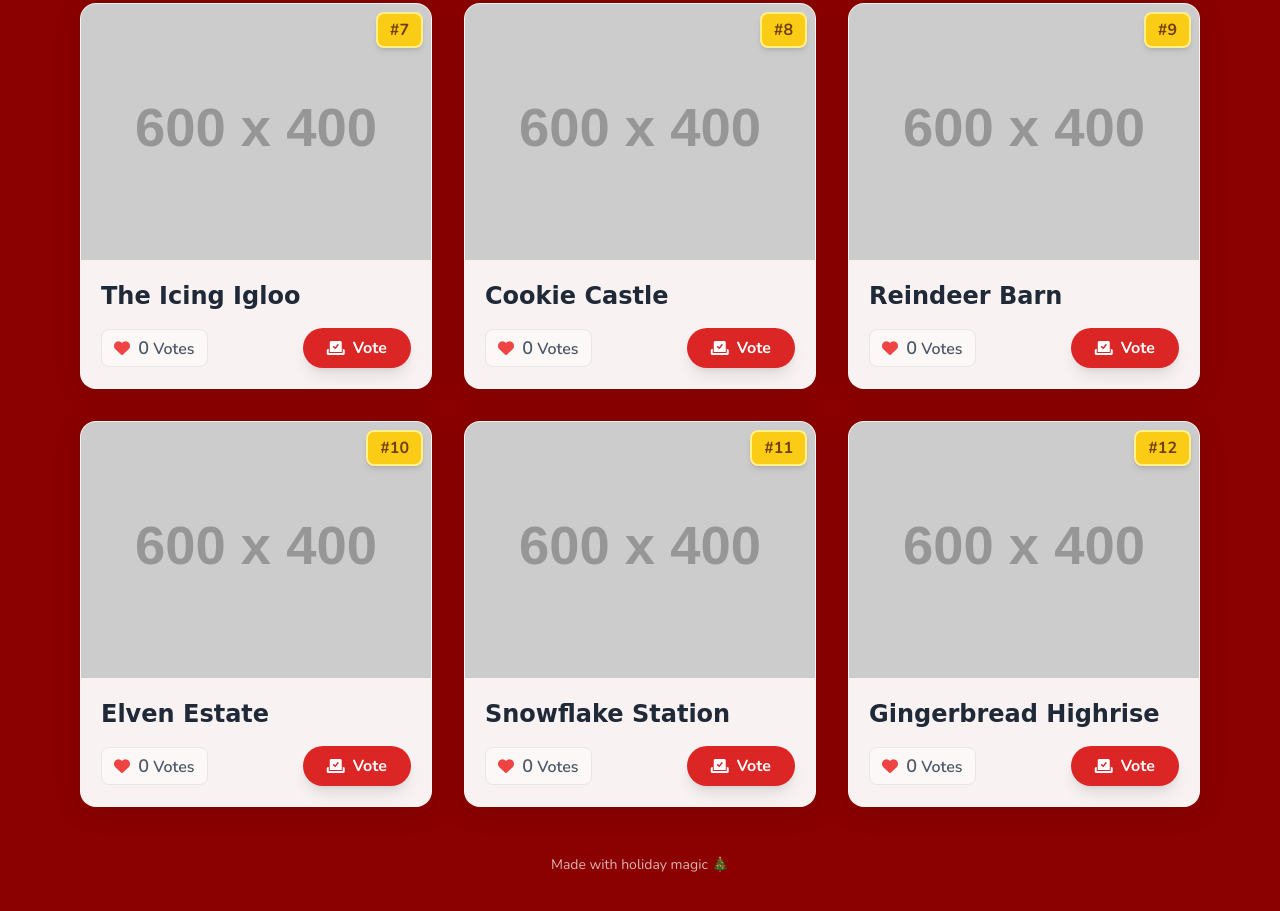
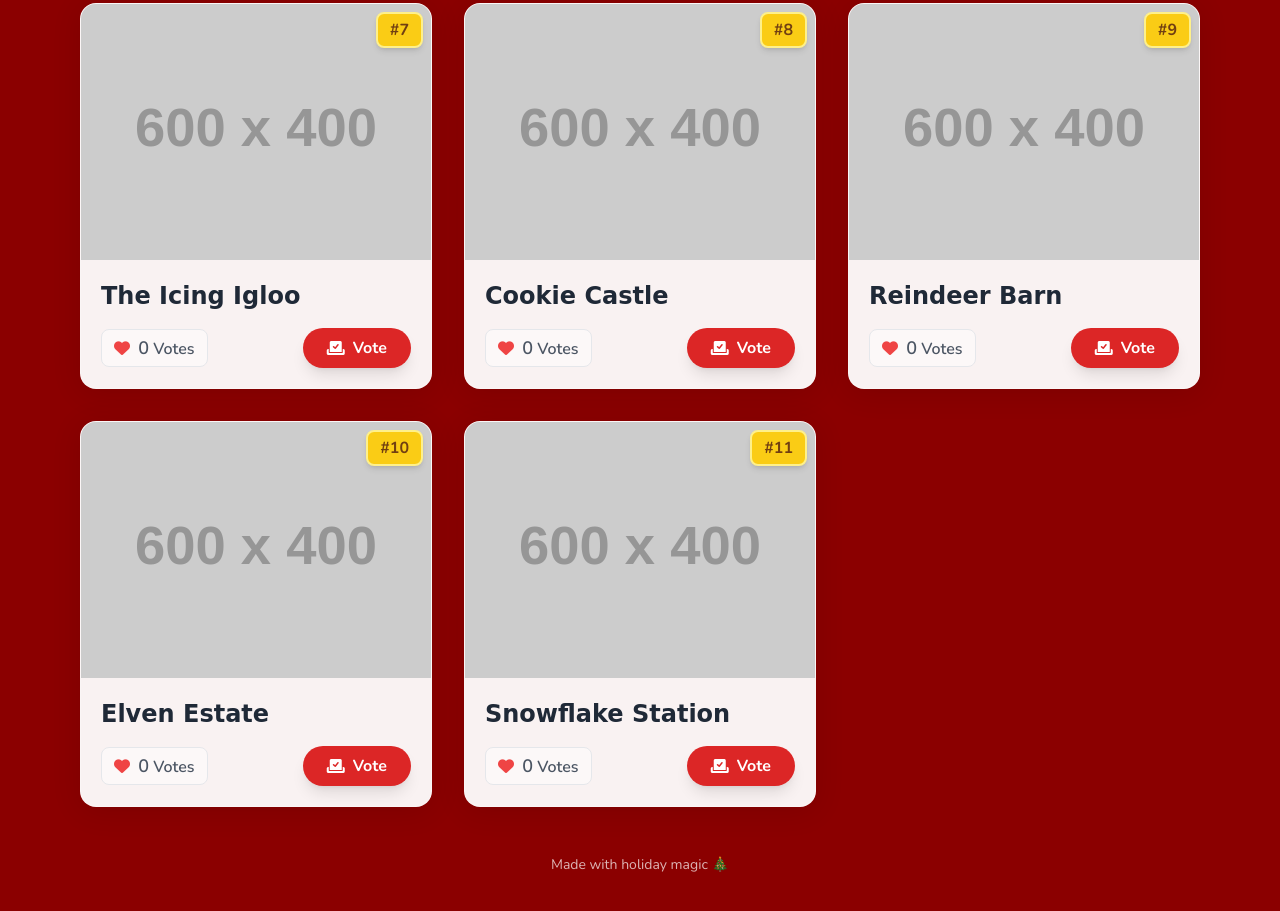
Before and after one commit to UPForwardCommunity/GingerbreadContest, a plain HTML site: page index.html in a window 1280 px wide. Shown: the part 985-1896 px from the top of the page. Drawn offline with nearby package versions, Linux system fonts and the light colour scheme; no server answers; placeholder pictures from the web are drawn by us; a web font is replaced by a local one.

Commit message:
Update index.html

```diff
--- a/index.html
+++ b/index.html
@@ -158,8 +158,7 @@
             { id: 8, name: "Cookie Castle", img: "https://placehold.co/600x400/8b4513/FFF?text=House+8" },
             { id: 9, name: "Reindeer Barn", img: "https://placehold.co/600x400/8b4513/FFF?text=House+9" },
             { id: 10, name: "Elven Estate", img: "https://placehold.co/600x400/8b4513/FFF?text=House+10" },
-            { id: 11, name: "Snowflake Station", img: "https://placehold.co/600x400/8b4513/FFF?text=House+11" },
-            { id: 12, name: "Gingerbread Highrise", img: "https://placehold.co/600x400/8b4513/FFF?text=House+12" }
+            { id: 11, name: "Snowflake Station", img: "https://placehold.co/600x400/8b4513/FFF?text=House+11" }
         ];
 
         // --- FIREBASE INIT ---
```
